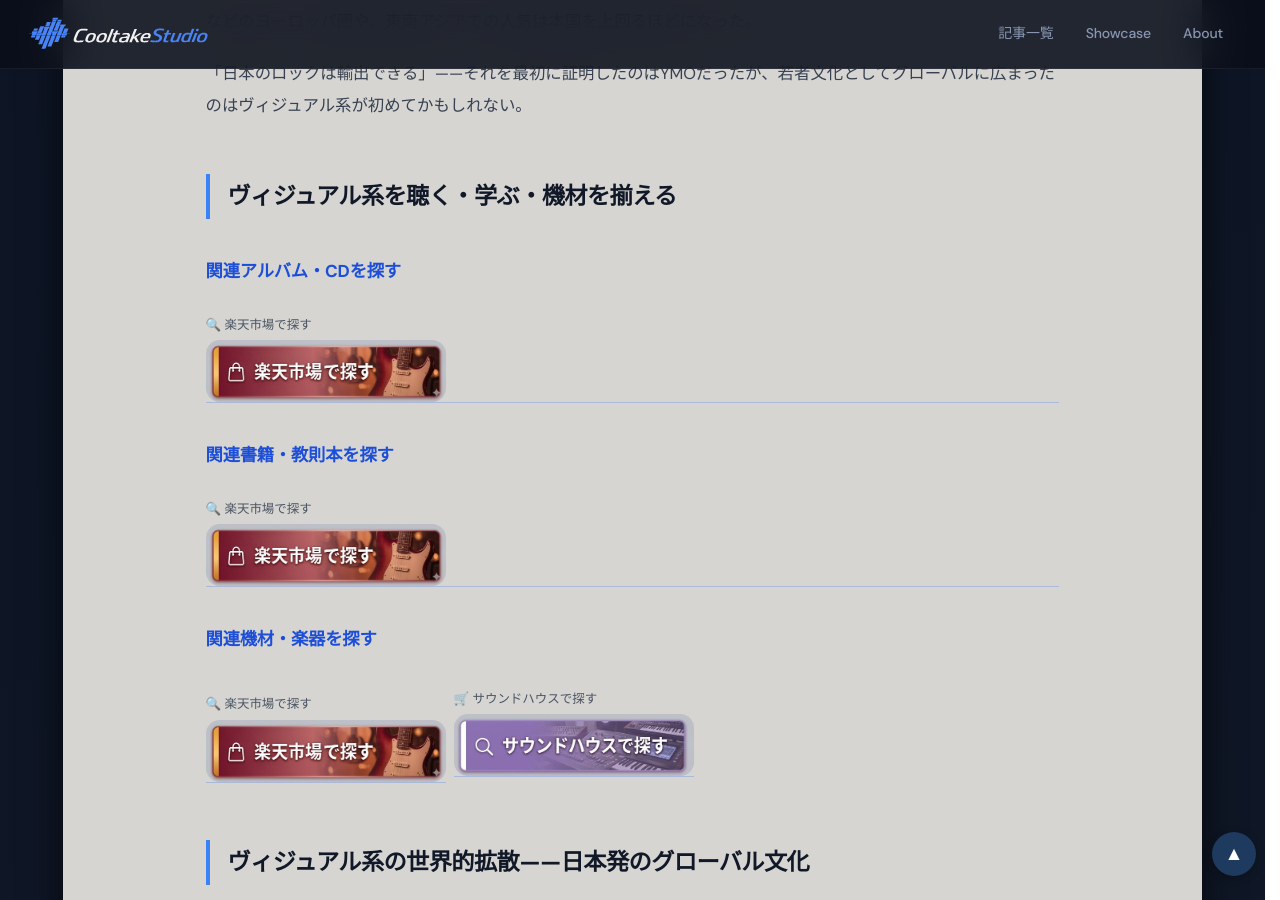
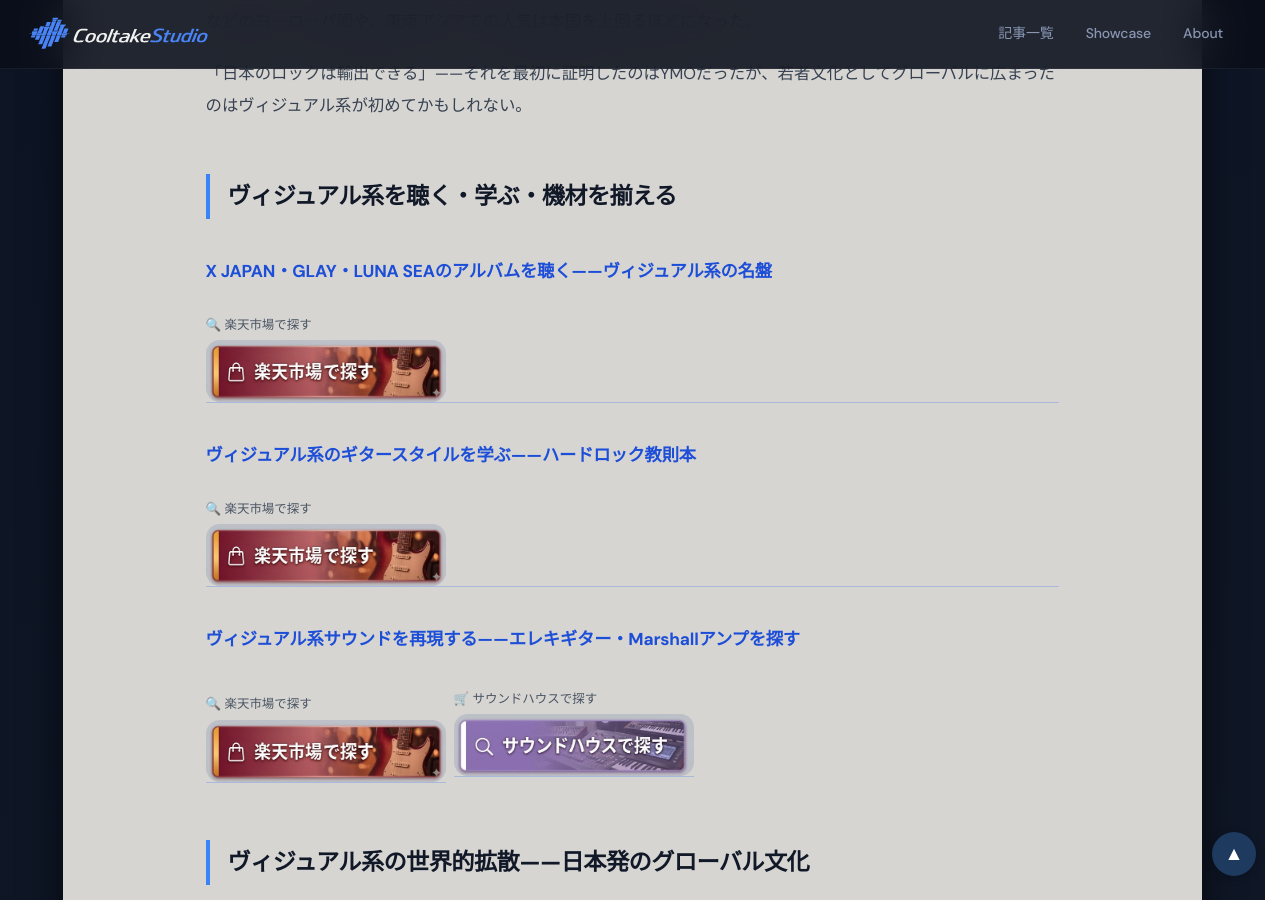
Before and after one commit to cooltake/cooltake-staging, a Jekyll site: the page built from _posts/2026-05-30-japan-music-10-visual-kei.md, in a window 1280 px wide and 900 px high, scrolled down 3275 px. Built offline with Jekyll 4.4.1, drawn with Linux system fonts in a browser that asks for light colours; some web fonts are replaced.

Commit message:
fix: CTAセクション見出しを記事の文脈に合わせて修正 (2026-05-30-japan-music-10-visual-kei.md)

```diff
--- a/_posts/2026-05-30-japan-music-10-visual-kei.md
+++ b/_posts/2026-05-30-japan-music-10-visual-kei.md
@@ -158,7 +158,7 @@
 
 
 
-### 関連アルバム・CDを探す
+### X JAPAN・GLAY・LUNA SEAのアルバムを聴く——ヴィジュアル系の名盤
 
 
 
@@ -166,7 +166,7 @@
 
 
 
-### 関連書籍・教則本を探す
+### ヴィジュアル系のギタースタイルを学ぶ——ハードロック教則本
 
 
 
@@ -174,7 +174,7 @@
 
 
 
-### 関連機材・楽器を探す
+### ヴィジュアル系サウンドを再現する——エレキギター・Marshallアンプを探す
 
 
 
```
